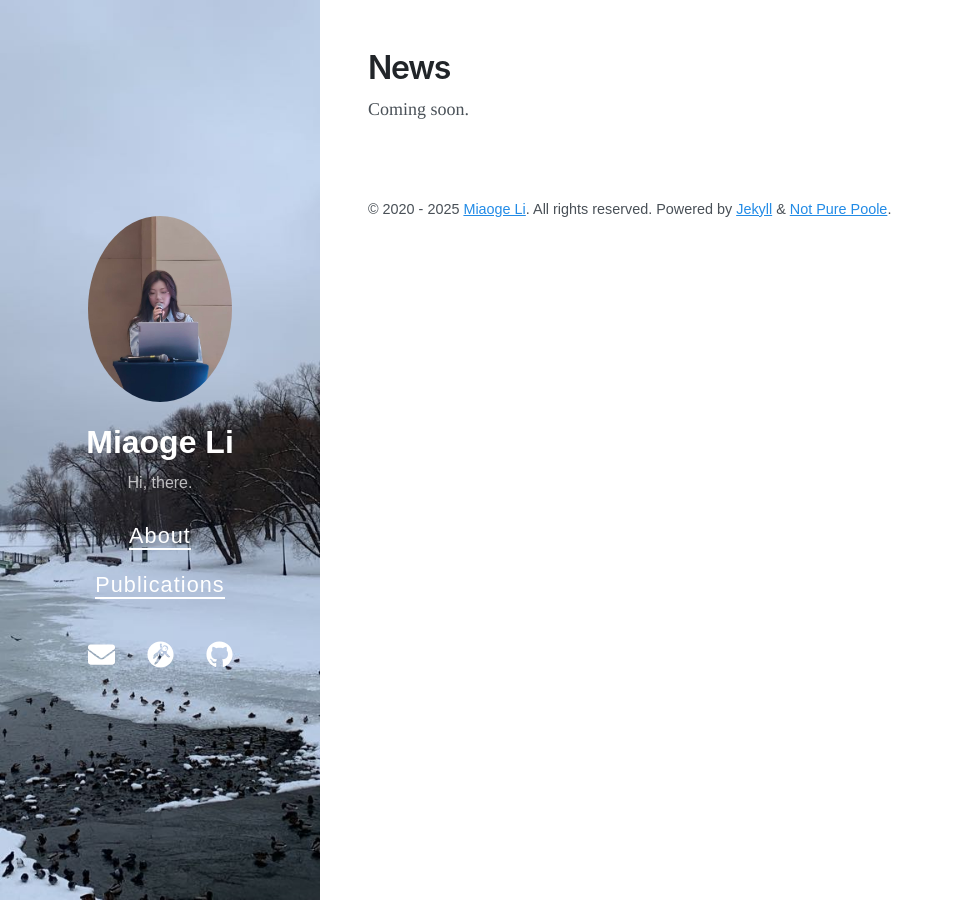
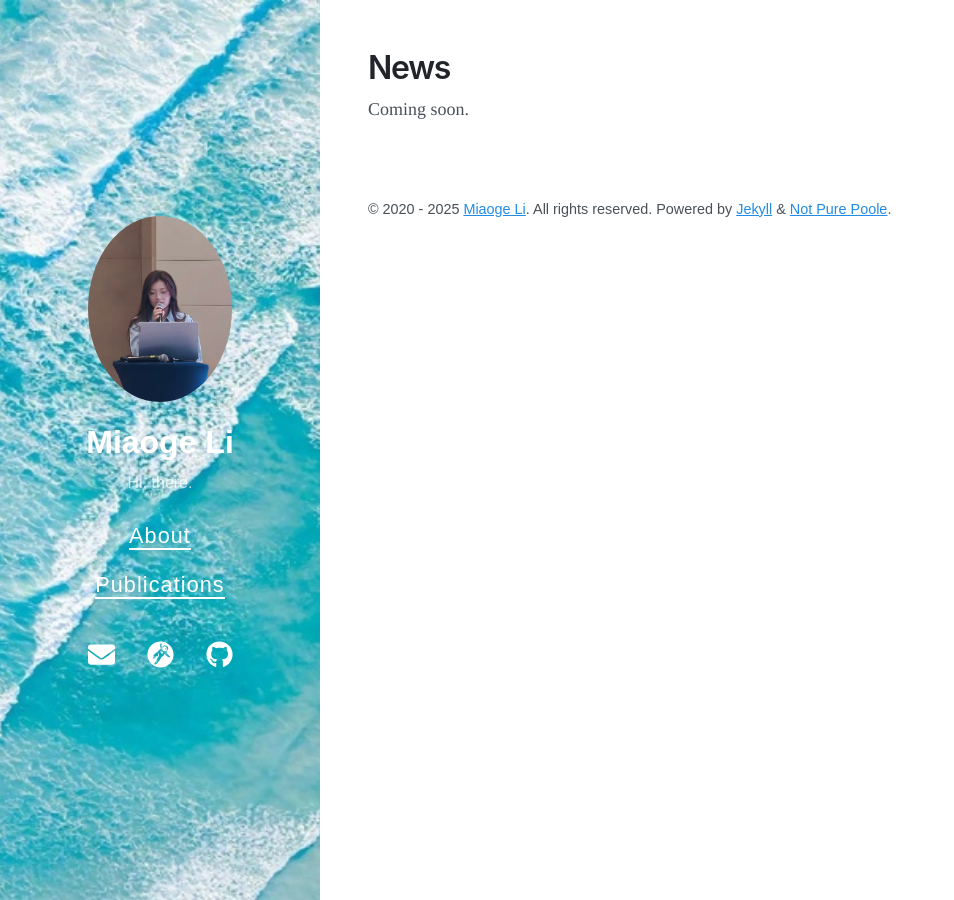
Before and after one commit to keepgoingjkg/keepgoingjkg.github.io, a Jekyll site: the page built from News.md, in a window 1280 px wide. Shown: the whole page, without its empty margins (0-954 px from the left). Built offline with Jekyll 4.4.1, drawn with Linux system fonts in a browser that asks for light colours; nearby versions of some CDN libraries.

Commit message:
Update _config.yml

```diff
--- a/_config.yml
+++ b/_config.yml
@@ -5,7 +5,7 @@ url: https://keepgoingjkg.github.io
 avatar: /assets/images/MG_higher.jpg
 paginate: 5
 permalink: pretty
-cover_image: /bg.jpeg
+cover_image: /assets/images/bg.jpg
 
 # Gems
 plugins:
```
